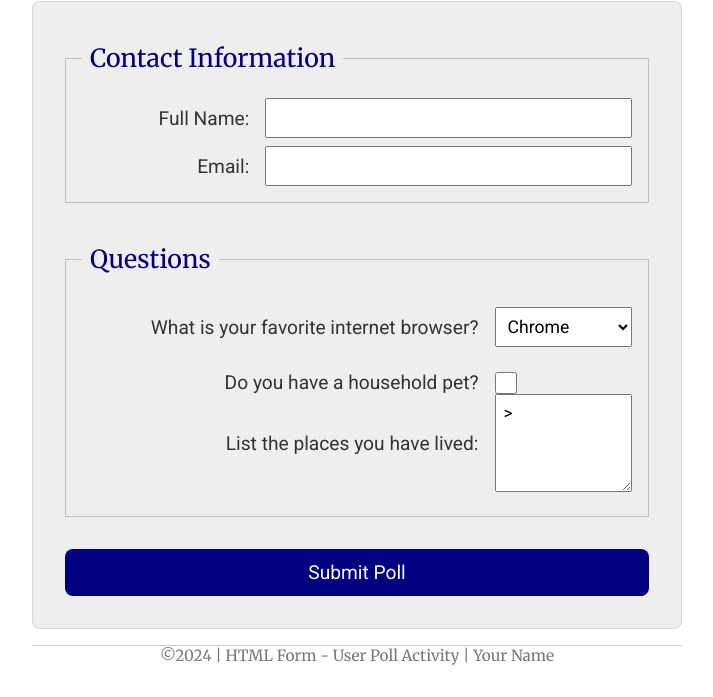
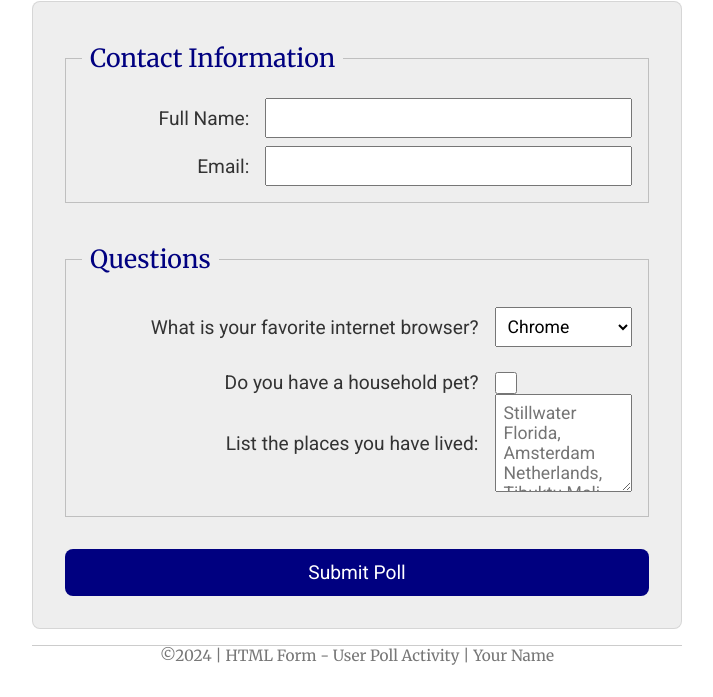
Before and after one commit to lguarinosud/wdd130, a plain HTML site: page week05/poll-form.html in a window 1280 px wide. Shown: the part 103-800 px from the top of the page, without its empty margins (283-996 px from the left). Drawn offline with Linux system fonts and the light colour scheme.

Commit message:
Amending

```diff
--- a/week05/poll-form.html
+++ b/week05/poll-form.html
@@ -42,7 +42,7 @@
                     <label for="pet">Do you have a household pet?</label>
                     <input type="checkbox" id="pet" name="pet">
                     <label for="feedback">List the places you have lived:</label>
-                    <textarea id="feedback" name="feedback" rows="4" placeholder="Stillwater Florida, Amsterdam Netherlands, Tibuktu Mali">></textarea>
+                    <textarea id="feedback" name="feedback" rows="4" placeholder="Stillwater Florida, Amsterdam Netherlands, Tibuktu Mali"></textarea>
                 </div>
             </fieldset>
               <button type="submit">Submit Poll</button>
```
